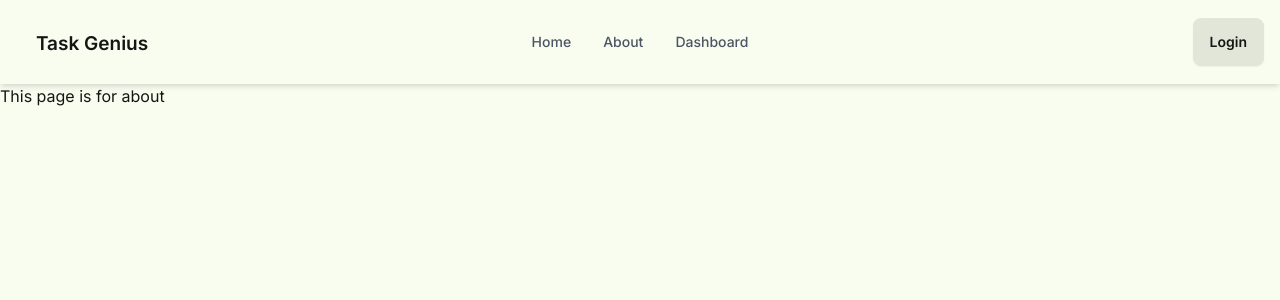
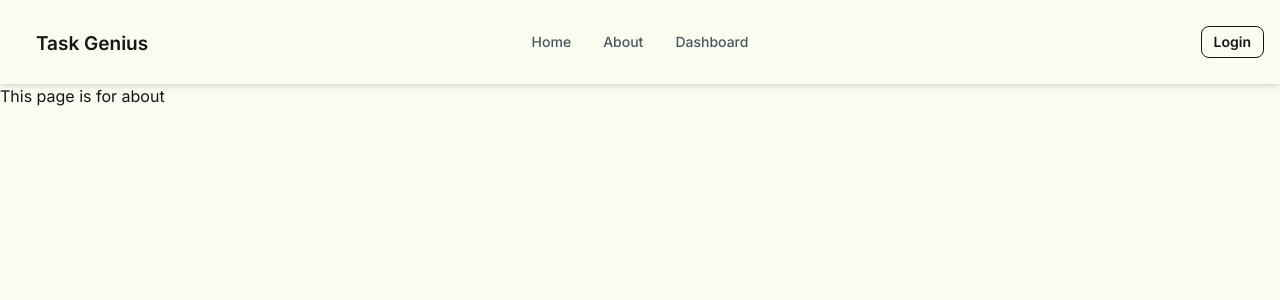
Before and after one commit to Alamin-22/Task-Genius, a Next.js app: page /about in a window 1280 px wide. Shown: the top 300 px of the page. Built offline with nearby package versions, Linux system fonts and the light colour scheme.

Commit message:
fixing navbar login buttion

```diff
--- a/package.json
+++ b/package.json
@@ -12,8 +12,7 @@
     "next": "14.1.4",
     "react": "^18",
     "react-dom": "^18",
-    "react-rotating-text": "^1.4.1",
-    "react-text-rotator": "^1.2.0"
+    "react-rotating-text": "^1.4.1"
   },
   "devDependencies": {
     "autoprefixer": "^10.0.1",
--- a/src/app/page.js
+++ b/src/app/page.js
@@ -1,9 +1,7 @@
 "use client"
+import React from "react";
 import Image from 'next/image';
 import TaskManage from "@/assets/Image/TaskMange.jpg"
-
-import React from "react";
-import ReactTextRotator from "react-text-rotator";
 
 
 export default function Home() {
--- a/src/components/Navbar/Navbar.jsx
+++ b/src/components/Navbar/Navbar.jsx
@@ -34,7 +34,7 @@ const Navbar = () => {
                         </ul>
                     </div>
                     <div className="navbar-end">
-                        <a className="btn">Login </a>
+                        <a className="btn btn-outline hover:bg-[#9ee9a3] hover:border-0  btn-sm">Login </a>
                     </div>
                 </div>
             </div>
```
Also changed, not shown: 1 other file (tests, documents, lock files or other folders).
